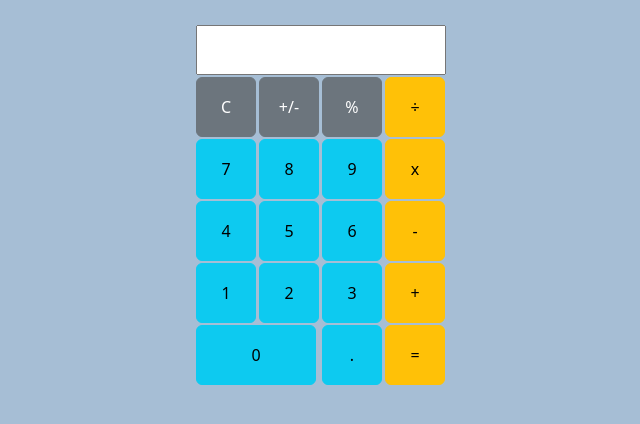
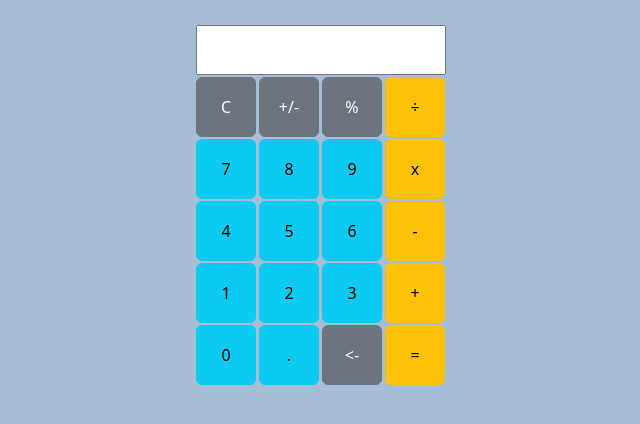
Before and after one commit to wcsharpe/jsCalculator, a plain HTML site: page views/index.html in a window 1280 px wide. Shown: the whole page, without its empty margins (319-959 px from the left). Drawn offline with nearby package versions, Linux system fonts and the light colour scheme.

Commit message:
update "." function and backspace function

```diff
--- a/public/index.js
+++ b/public/index.js
@@ -1,9 +1,15 @@
 function numberSymbolButton(num) {
+  if(num==="." && document.getElementById("screen").value.includes(".")) return // only one decimal allowed
   document.getElementById("screen").value += num; // add button input to screen
 }
 
 function clearButton() {
   document.getElementById("screen").value = ""; // remove input from screen
+}
+
+function backSpaceButton() {
+  let num = document.getElementById("screen").value.slice(0,-1); // backspace one of screen value
+  document.getElementById("screen").value = num; // update screen
 }
 
 function calculateButton() {
--- a/public/styles.css
+++ b/public/styles.css
@@ -7,9 +7,11 @@ body {
   height: 60px;
 }
 
-.btn2col {
+/* .btn2col {
   width: 120px;
-}
+/* }
+Was going to make 0 two cols, but add another button instead. */
+
 #screen {
   width: 250px;
   height: 50px;
--- a/views/index.html
+++ b/views/index.html
@@ -86,11 +86,14 @@
     </tr>
 
     <tr>
-      <td colspan="2">
-        <button type="button" class="btn btn-info btn2col" onclick="numberSymbolButton('0')">0</button>
+      <td>
+        <button type="button" class="btn btn-info" onclick="numberSymbolButton('0')">0</button>
       </td>
       <td>
         <button type="button" class="btn btn-info" onclick="numberSymbolButton('.')">.</button>
+      </td>
+      <td>
+        <button type="button" class="btn btn-secondary" onclick="backSpaceButton()"><-</button>
       </td>
       <td>
         <button type="button" class="btn btn-warning" onclick="calculateButton()">=</button>
```
